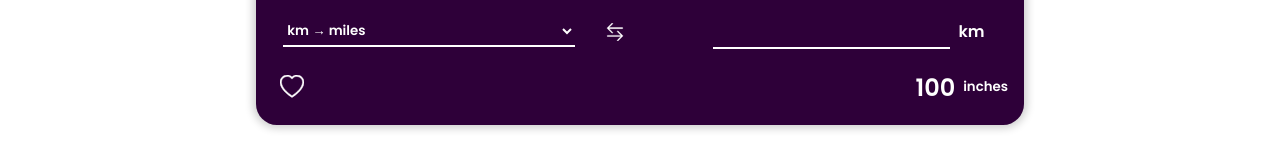
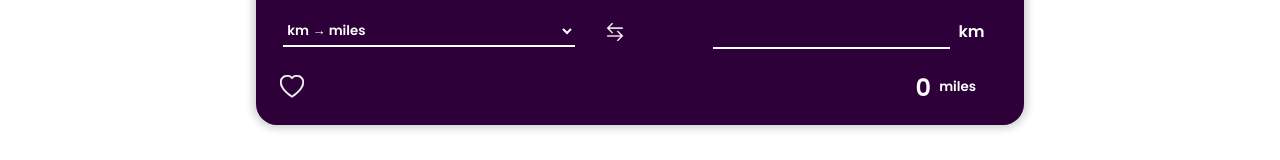
Before and after one commit to Alvarodevs/oxygen_test, a React (Vite) app: page /conversor in a window 1280 px wide. Shown: the part 172-332 px from the top of the page. Built offline with nearby package versions, Linux system fonts and the light colour scheme.

Commit message:
feat: operations math round attempt, passing results as props

```diff
--- a/package.json
+++ b/package.json
@@ -12,6 +12,7 @@
     "@fortawesome/fontawesome-svg-core": "^6.2.0",
     "@fortawesome/free-solid-svg-icons": "^6.2.0",
     "@fortawesome/react-fontawesome": "^0.2.0",
+    "prop-types": "^15.8.1",
     "react": "^18.2.0",
     "react-dom": "^18.2.0",
     "react-icons": "^4.4.0",
--- a/src/components/Converter/CardBottom/CardBottom.jsx
+++ b/src/components/Converter/CardBottom/CardBottom.jsx
@@ -1,24 +1,28 @@
-import React from 'react'
-import {CardBottomContainer, Result, ResultContainer, ResultUnit} from './StyledCardBottom';
-import {BsHeart} from 'react-icons/bs';
+import React from "react";
+import {
+    CardBottomContainer,
+    Result,
+    ResultContainer,
+    ResultUnit,
+} from "./StyledCardBottom";
+import { BsHeart } from "react-icons/bs";
+import PropTypes from "prop-types";
 
-const CardBottom = () => {
-
+const CardBottom = ({ resultUnit, result }) => {
     return (
-
         <CardBottomContainer>
-            <BsHeart/>
+            <BsHeart />
             <ResultContainer>
-                <Result>
-                    100
-                </Result>
-                <ResultUnit>
-                inches
-                </ResultUnit>
+                <Result>{result}</Result>
+                <ResultUnit>{resultUnit}</ResultUnit>
             </ResultContainer>
         </CardBottomContainer>
-
-    )
-}
+    );
+};
 
 export default CardBottom;
+
+CardBottom.propTypes = {
+    resultUnit: PropTypes.string.isRequired,
+    result: PropTypes.number.isRequired
+};
--- a/src/components/Converter/CardBottom/StyledCardBottom.jsx
+++ b/src/components/Converter/CardBottom/StyledCardBottom.jsx
@@ -26,10 +26,13 @@ export const CardBottomContainer = styled.div`
 `;
 
 export const ResultContainer = styled.div`
-    margin-right: 1rem;
+    margin-right: 3rem;
     display: flex;
     align-items: center;
-`
+    @media (max-width: 641px) {
+        margin-right: 4rem;
+    }
+`;
 
 export const Result = styled.div`
     font-size: x-large;
--- a/src/components/Converter/CardConverter/CardConverter.jsx
+++ b/src/components/Converter/CardConverter/CardConverter.jsx
@@ -1,4 +1,4 @@
-import React from "react";
+import React, { useState } from "react";
 import {
     CardContainer,
     CardTitle,
@@ -13,40 +13,87 @@ import { BsArrowLeftRight } from "react-icons/bs";
 import CardBottom from "../CardBottom";
 
 const CardConverter = () => {
+    const [inputUnit, setInputUnit] = useState("km");
+    const [resultUnit, setResultUnit] = useState("miles");
+    const [result, setResult] = useState(0)
+    const [optionSelected, setOptionSelected] = useState('km')
+    const [inputAmount, setInputAmount] = useState(0)
+
+    const handleSelection = (e) => {
+        const allValues = e.target.value.split("_");
+        setInputUnit(allValues[0]);
+        setOptionSelected(allValues[0]);
+        setResultUnit(allValues[1]);
+    };
+
+    const handleSwap = (e) => {
+        setInputUnit(resultUnit);
+        setResultUnit(inputUnit);
+    }
+
+    const handleInputOperations = (e) => {
+        setInputAmount(e.target.value);
+        if (inputUnit === "km") {
+            return setResult(Math.round(e.target.value * 0.621371));
+        } else if (inputUnit === "miles") {
+            return setResult(e.target.value * 1.609344);
+        }
+    }
+    console.log('RESULT', result);
+    // const handleInput = e => {
+    //     setInputAmount(e.target.value)
+    // }
+
     return (
         <CardContainer>
             <CardTitle>convert</CardTitle>
             <DataConversionContainer>
                 <SelectorAndIconContainer>
-          <MeasuresSelector>
-            <Options value="km" selected>
-              {"km "} &rarr; {" miles"}
-            </Options>
-            <Options value="miles">
-              {"miles  "} &rarr; {" km"}
-            </Options>
-            <Options value="feet">
-              {"feet  "} &rarr; {" meters"}
-            </Options>
-            <Options value="meters">
-              {"meters  "} &rarr; {" feet"}
-            </Options>
-            <Options value="cm">
-              {"cm  "} &rarr; {" inches"}
-            </Options>
-            <Options value="inches">
-              {"inches  "} &rarr; {" cm"}
-            </Options>
+                    <MeasuresSelector onChange={handleSelection}>
+                        <Options
+                            name="km"
+                            label="km &rarr; miles"
+                            value="km_miles"
+                        />
+                        <Options
+                            name="miles"
+                            label="miles  &rarr; km"
+                            value="miles_km"
+                        />
+                        <Options
+                            name="feet"
+                            label="feet  &rarr; meters"
+                            value="feet_meters"
+                        />
+                        <Options
+                            name="meters"
+                            label="meters  &rarr; feet"
+                            value="meters_feet"
+                        />
+                        <Options
+                            name="cm"
+                            label="cm  &rarr; inches"
+                            value="cm_inches"
+                        />
+                        <Options
+                            name="inches"
+                            label="inches  &rarr; cm"
+                            value="inches_cm"
+                        />
                     </MeasuresSelector>
-          <BsArrowLeftRight />
+                    <BsArrowLeftRight onClick={handleSwap} />
                 </SelectorAndIconContainer>
 
                 <InputContainer>
-          <AmountToConvertInput></AmountToConvertInput>
-          km
+                    <AmountToConvertInput
+                        type="text"
+                        inputmode="numeric"
+                        onChange={handleInputOperations}
+                    />
+                    {inputUnit}
                 </InputContainer>
             </DataConversionContainer>
-      <CardBottom />
+            <CardBottom resultUnit={resultUnit} result={result} />
         </CardContainer>
     );
 };
--- a/src/components/Converter/CardConverter/StyledCardConverter.jsx
+++ b/src/components/Converter/CardConverter/StyledCardConverter.jsx
@@ -64,7 +64,7 @@ export const MeasuresSelector = styled.select`
   border: none;
   border-bottom: 2px solid white;
   font-family: 'Poppins', sans-serif;
-  //font-weight: lighter;
+
   @media (max-width: 641px) {
     margin:0;
     width: 100%;
```
Also changed, not shown: 1 other file (tests, documents, lock files or other folders). Lines whose indentation alone changed are shown as unchanged.
